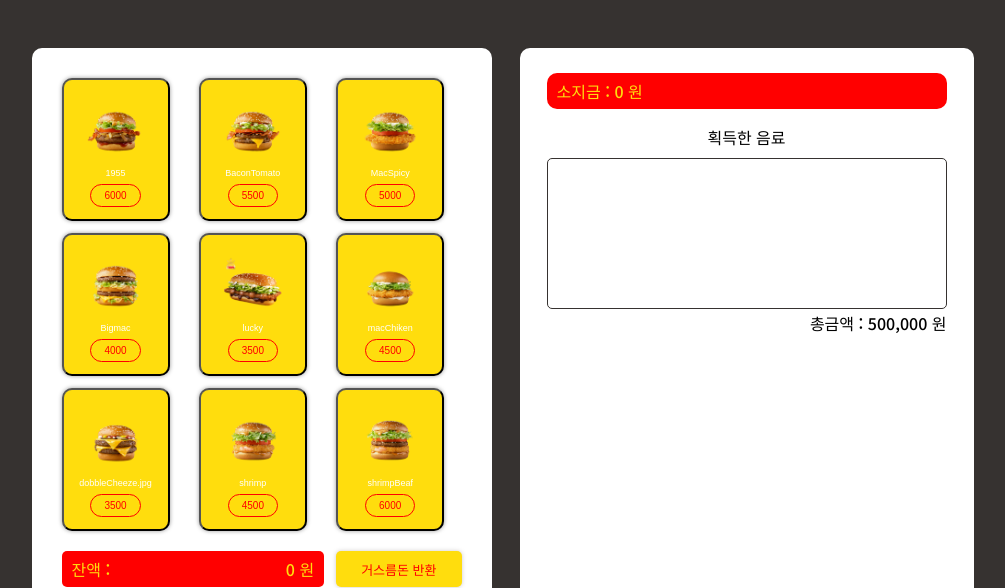
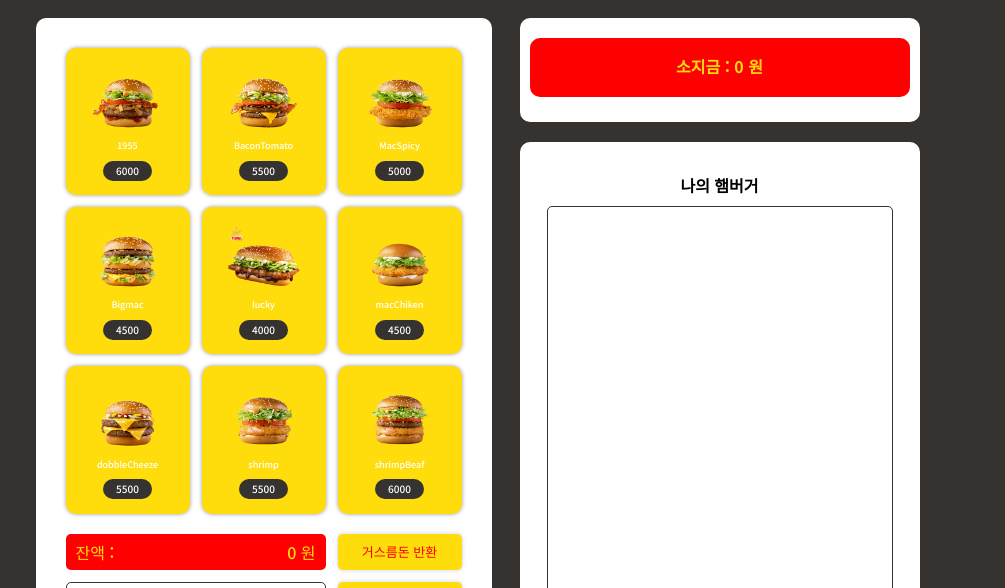
Before and after one commit to jaeh0lee/Vending-Machine, a plain HTML site: page index.html in a window 1280 px wide. Shown: the part 212-800 px from the top of the page, without its empty margins (139-1144 px from the left). Drawn offline with Linux system fonts and the light colour scheme.

Commit message:
디자인 수정

```diff
--- a/index.html
+++ b/index.html
@@ -41,7 +41,7 @@
             placeholder="입금액 입력"
           />
           <button type="button" class="btn-put">입금</button>
-          <ul class="list-item-sec"></ul>
+          <ul class="list-item-select basket"></ul>
           <button class="btn-get" type="button">획득</button>
         </section>
         <!--햄버거 구입정보 -->
@@ -51,22 +51,20 @@
       <!--내 정보-->
       <section class="info-wrap">
         <h2 class="ir">음료 획득 정보</h2>
-        <div class="moeny-wrap">
-          <div class="money-wrap-tit">
-            <strong>소지금 : </strong>
-            <span id="money">0 원</span>
+
+        <section class="sec-my-money">
+          <div class="money-wrap">
+            <div class="money-wrap-tit">
+              소지금 :
+              <span class="txt-money">0 원</span>
+            </div>
           </div>
-        </div>
+        </section>
 
-        <section class="get-hamberger-wrap">
-          <div class="tit-get-hamberger">
-            <strong>획득한 음료</strong>
-          </div>
-          <ul class="list-item-sec"></ul>
-          <div class="show-my-money">
-            총금액 :
-            <span class="txt-mymoney">500,000 원</span>
-          </div>
+        <section class="sec-my-item">
+          <strong class="txt-my-money">나의 햄버거</strong>
+          <ul class="list-item-select"></ul>
+          <strong class="txt-total">총금액 : 500,000 원</strong>
         </section>
       </section>
       <!--내 정보-->
--- a/src/css/index.css
+++ b/src/css/index.css
@@ -23,8 +23,8 @@
   justify-content: center;
   flex-wrap: wrap;
   gap: 0 28px;
-  padding: 260px 0;
-  padding-right: 25px;
+  padding: 230px 0;
+  padding-right: 75px;
   font-family: "Noto Sans KR", sans-serif;
   font-weight: 500;
 }
@@ -89,7 +89,7 @@
 }
 
 .vending-wrap .list-item .img-item {
-  width: 80px;
+  width: 100px;
   margin: 0 auto;
 }
 
@@ -104,9 +104,9 @@
   display: block;
   padding: 5px 13px;
   font-size: 10px;
-  border: 1px solid var(--sub2-color);
   border-radius: 50px;
-  color: var(--sub2-color);
+  background-color: var(--main-color);
+  color: var(--sub-color);
 }
 
 /* 자판기 리스트 끝 */
@@ -121,7 +121,7 @@
 
 .vending-info .change-money,
 .vending-info .input-money,
-.vending-info .list-item-sec {
+.vending-info .list-item-select {
   grid-column: 1/3;
   border-radius: 5px;
 }
@@ -154,7 +154,7 @@
 /* 잔액 및 입금 확인  */
 
 /* 획득 리스트 */
-.list-item-sec {
+.list-item-select {
   height: 125px;
   padding: 12px;
   overflow-y: scroll;
@@ -226,13 +226,29 @@
 
 /*나의 정보 */
 
-#container .info-wrap {
+.info-wrap .sec-my-money {
   padding: 25px 27px;
+  margin-bottom: 20px;
+  background-color: var(--sub2-color);
+  border-radius: 10px;
+}
+
+.info-wrap .sec-my-money {
+  margin: 0 auto;
+  padding: 5px 10px;
+  margin-bottom: 20px;
   background-color: var(--sub-color);
   border-radius: 10px;
 }
 
-.info-wrap .moeny-wrap {
+.info-wrap .sec-my-item {
+  padding: 25px 27px 26px;
+  background-color: var(--sub-color);
+  border-radius: 10px;
+}
+
+.info-wrap .money-wrap {
+  margin-top: 15px;
   color: var(--btn-color);
   padding: 10px;
   margin-bottom: 20px;
@@ -240,13 +256,29 @@
   border-radius: 10px;
 }
 
-.get-hamberger-wrap .show-my-money {
-  margin-top: 6px;
+.info-wrap .list-item-select {
+  height: 540px;
 }
 
-.get-hamberger-wrap .tit-get-hamberger {
+.info-wrap .list-item-select li {
+  overflow: hidden;
+}
+
+.info-wrap .money-wrap-tit,
+.sec-my-item .txt-my-money {
+  display: block;
   text-align: center;
+  font-weight: 700;
   margin-bottom: 13px;
+  padding-top: 10px;
+}
+
+.info-wrap .txt-total {
+  display: block;
+  text-align: right;
+  margin-top: 6px;
+  font-size: 12px;
+  line-height: 17px;
 }
 
 /*나의 정보 */
--- a/src/css/reset.css
+++ b/src/css/reset.css
@@ -1,84 +1,5 @@
-html,
-body,
-div,
-span,
-applet,
-object,
-iframe,
-h1,
-h2,
-h3,
-h4,
-h5,
-h6,
-p,
-blockquote,
-pre,
-a,
-abbr,
-acronym,
-address,
-big,
-cite,
-code,
-del,
-dfn,
-em,
-img,
-ins,
-kbd,
-q,
-s,
-samp,
-small,
-strike,
-strong,
-sub,
-sup,
-tt,
-var,
-b,
-u,
-i,
-center,
-dl,
-dt,
-dd,
-ol,
-ul,
-li,
-fieldset,
-form,
-label,
-legend,
-table,
-caption,
-tbody,
-tfoot,
-thead,
-tr,
-th,
-td,
-article,
-aside,
-canvas,
-details,
-embed,
-figure,
-figcaption,
-footer,
-header,
-hgroup,
-menu,
-nav,
-output,
-ruby,
-section,
-summary,
-time,
-mark,
-audio,
-video {
+* {
+  box-sizing: border-box;
   margin: 0;
   padding: 0;
   border: 0;
@@ -86,6 +7,7 @@
   font: inherit;
   vertical-align: baseline;
 }
+
 /* HTML5 display-role reset for older browsers */
 article,
 aside,
@@ -94,31 +16,26 @@
 figure,
 footer,
 header,
-hgroup,
-menu,
 nav,
 section {
   display: block;
 }
+
 body {
   line-height: 1;
 }
+
 ol,
 ul {
   list-style: none;
 }
-blockquote,
-q {
-  quotes: none;
+
+button {
+  background: none;
+  color: inherit;
+  border: none;
+  padding: 0;
+  font: inherit;
+  cursor: pointer;
+  outline: inherit;
 }
-blockquote:before,
-blockquote:after,
-q:before,
-q:after {
-  content: "";
-  content: none;
-}
-table {
-  border-collapse: collapse;
-  border-spacing: 0;
-}
--- a/src/js/item.json
+++ b/src/js/item.json
@@ -19,13 +19,13 @@
   },
   {
     "name": "Bigmac",
-    "cost": 4000,
+    "cost": 4500,
     "img": "Bigmac.jpg",
     "count": 10
   },
   {
     "name": "lucky",
-    "cost": 3500,
+    "cost": 4000,
     "img": "lucky.jpg",
     "count": 5
   },
@@ -36,14 +36,14 @@
     "count": 10
   },
   {
-    "name": "dobbleCheeze.jpg",
-    "cost": 3500,
+    "name": "dobbleCheeze",
+    "cost": 5500,
     "img": "dobbleCheeze.jpg",
     "count": 10
   },
   {
     "name": "shrimp",
-    "cost": 4500,
+    "cost": 5500,
     "img": "shrimp.jpg",
     "count": 10
   },
```
